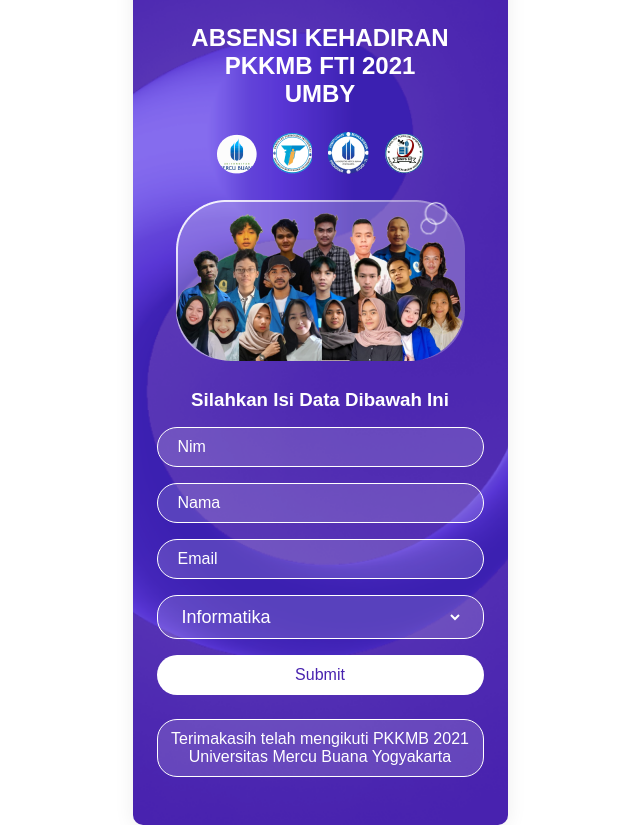
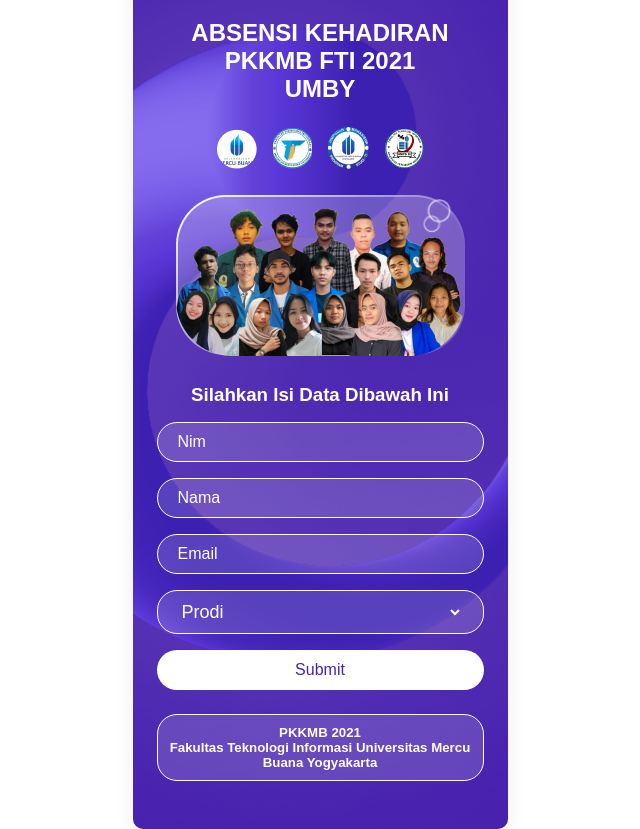
Before and after one commit to inamfalahuddin/absensi-pkkmb-2021, a React (Create React App) app: page / in a window 1280 px wide. Shown: the whole page, without its empty margins (320-960 px from the left). Built offline with nearby package versions, Linux system fonts and the light colour scheme.

Commit message:
Menambahkan fungsi resposibilitas pada heigh 831px

```diff
--- a/src/App.js
+++ b/src/App.js
@@ -22,7 +22,11 @@
       {loading ? <span className="bg-bar"></span> : ""}
 
       <div className="container d-flex justify-content-center">
-        <div className="card py-5 px-4">
+        <div
+          className={`card py-5 px-4 ${
+            window.screen.availHeight >= 831 ? "h-100" : ""
+          } `}
+        >
           <div className="card-header uppercase text-center">
             <div className="card-header-title mb-4">
               <h2>absensi kehadiran</h2>
@@ -54,10 +58,10 @@
           </div>
           <div className="card-footer">
             <div className="card-form-group text-center">
-              <h>
-                Terimakasih telah mengikuti PKKMB 2021 Universitas Mercu Buana
-                Yogyakarta
-              </h>
+              <h5>
+                PKKMB 2021 <br /> Fakultas Teknologi Informasi Universitas Mercu
+                Buana Yogyakarta
+              </h5>
             </div>
           </div>
         </div>
--- a/src/Components/Form.js
+++ b/src/Components/Form.js
@@ -1,7 +1,7 @@
 import React, { useState } from "react";
 
 function Form({ setFormDisplay, loading, setLoading, input, setInput }) {
-  const option = ["Informatika", "Sistem Informasi"];
+  const option = ["Prodi", "Informatika", "Sistem Informasi"];
   const [prodi, setProdi] = useState("");
 
   const { nim, nama, email } = input;
--- a/src/styles.css
+++ b/src/styles.css
@@ -178,6 +178,9 @@
 .h-90 {
   height: 90vh;
 }
+.h-100 {
+  height: 100vh;
+}
 .w-50 {
   width: 50% !important;
 }
@@ -214,7 +217,6 @@
   .card {
     padding-top: 1.5rem;
     width: 100%;
-    height: 100vh;
     border-radius: 0;
   }
 }
@@ -222,7 +224,6 @@
   .card {
     border-radius: 0;
     width: 100%;
-    height: 100%;
   }
 }
 .bg-white {
```
